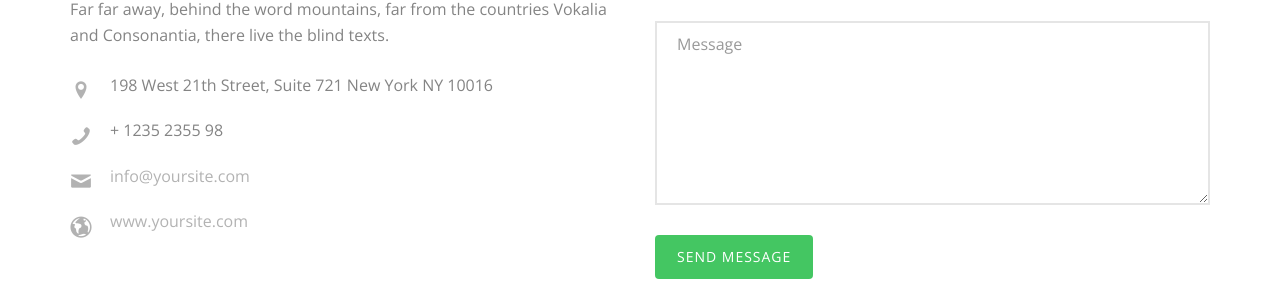
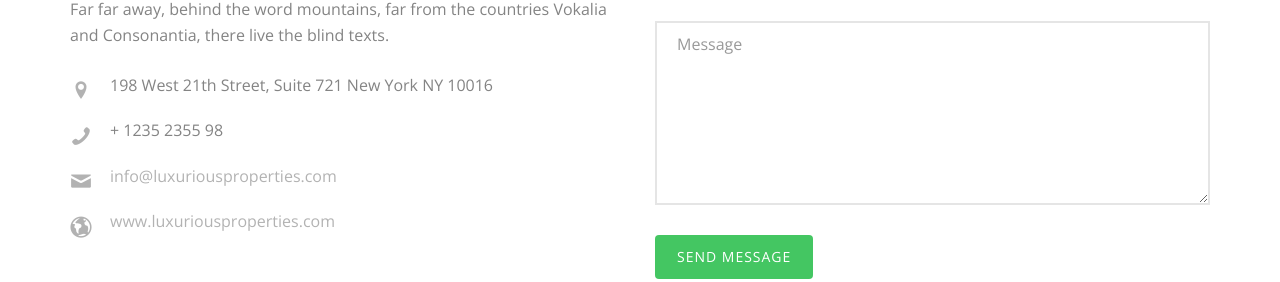
Before and after one commit to kamalkhan1993/estate, a plain HTML site: page contact.html in a window 1280 px wide. Shown: the part 1315-1597 px from the top of the page. Drawn offline with nearby package versions, Linux system fonts and the light colour scheme; some packages are replaced by stand-ins of ours; no server answers; files whose address does not match are found by name.

Commit message:
Add files via upload

```diff
--- a/contact.html
+++ b/contact.html
@@ -119,8 +119,8 @@
 							<ul class="contact-info">
 								<li><i class="icon-location-pin"></i>198 West 21th Street, Suite 721 New York NY 10016</li>
 								<li><i class="icon-phone2"></i>+ 1235 2355 98</li>
-								<li><i class="icon-mail"></i><a href="#">info@yoursite.com</a></li>
-								<li><i class="icon-globe2"></i><a href="#">www.yoursite.com</a></li>
+								<li><i class="icon-mail"></i><a href="#">info@luxuriousproperties.com</a></li>
+								<li><i class="icon-globe2"></i><a href="#">www.luxuriousproperties.com</a></li>
 							</ul>
 						</div>
 						<div class="col-md-6">
```
